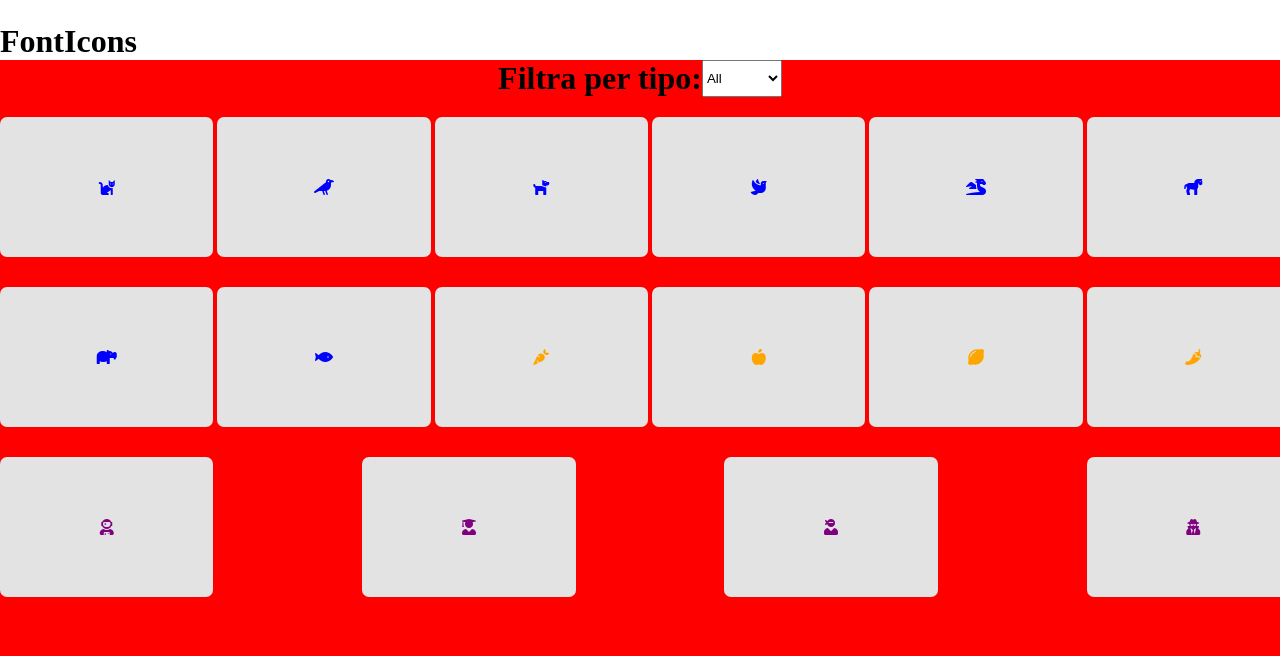
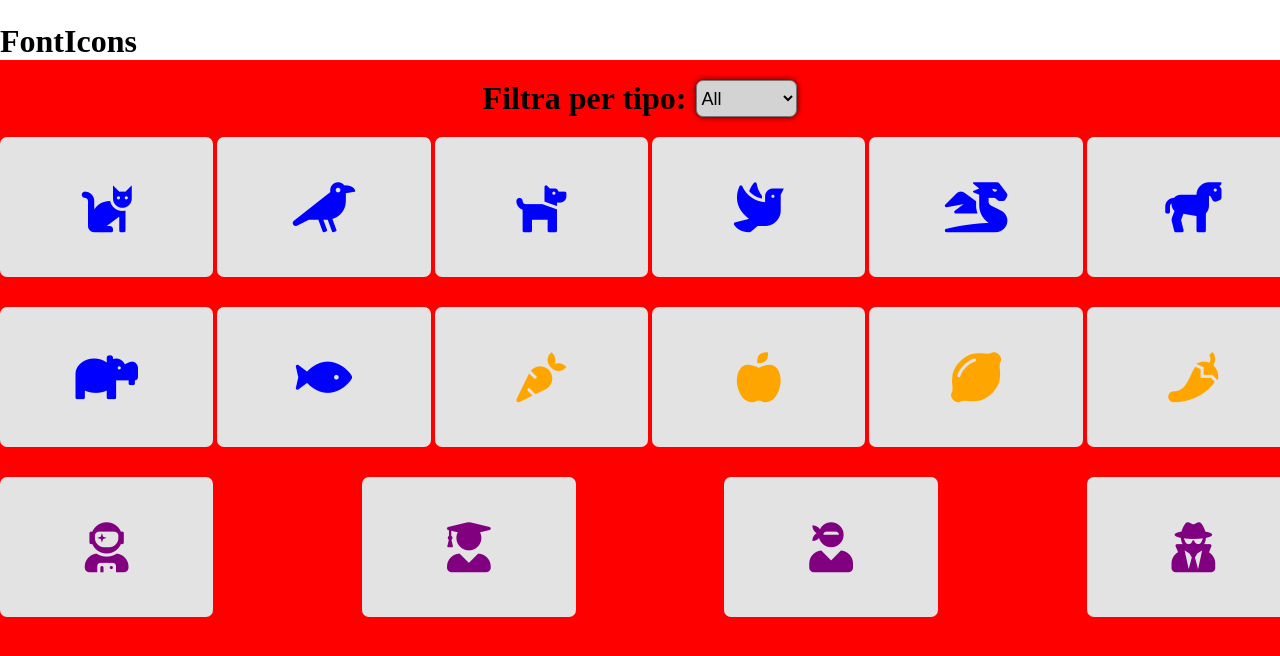
Before and after one commit to Vsevolod230287/js-es6-icons, a plain HTML site: page index.html in a window 1280 px wide. Drawn offline with nearby package versions, Linux system fonts and the light colour scheme.

Commit message:
Lavoro finito.

```diff
--- a/main.js
+++ b/main.js
@@ -129,9 +129,8 @@ $("select").change(function() {
 
       if (item.type == 'animal') {
         $('.template.card i').addClass('animals');
-              }
-              else if (item.type == 'vegetable') {
-                $('.template .card i.').addClass('vegetables');
+      } else if (item.type == 'vegetable') {
+        $('.template .card i').addClass('vegetables');
       } else if (item.type == 'user') {
         $('.template .card i').addClass('users');
       }
@@ -140,8 +139,7 @@ $("select").change(function() {
       $('div.canvas').append(cardClone);
     });
 
-        }
-        else if ($(this).val() == 'animal') {
+  } else if ($(this).val() == 'animal') {
 
     icons.forEach((item, i) => {
       $('.canvas .card').remove();
--- a/master.css
+++ b/master.css
@@ -16,6 +16,7 @@ header {
 }
 
 div.filter {
+  padding-top: 20px;
   display: flex;
   justify-content: center;
 }
@@ -62,3 +63,18 @@ div.card {
 .users {
   color: #800080;
 }
+
+select {
+  border-radius: 7px;
+  background-color: lightgray;
+  box-shadow: 0px 0px 7px -1px;
+  font-size: 18px;
+}
+
+label {
+  margin-right: 10px;
+}
+
+i {
+  font-size: 50px;
+}
```
Lines whose indentation alone changed are shown as unchanged.
